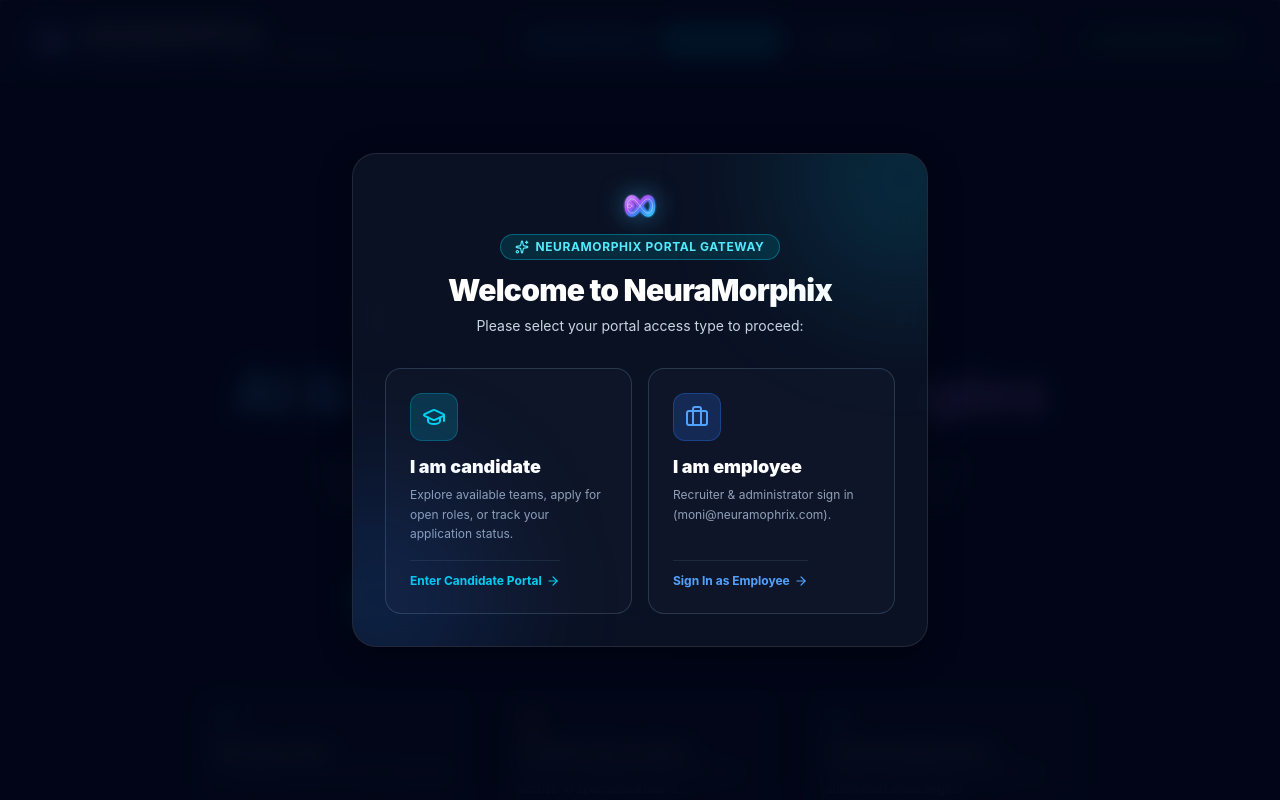
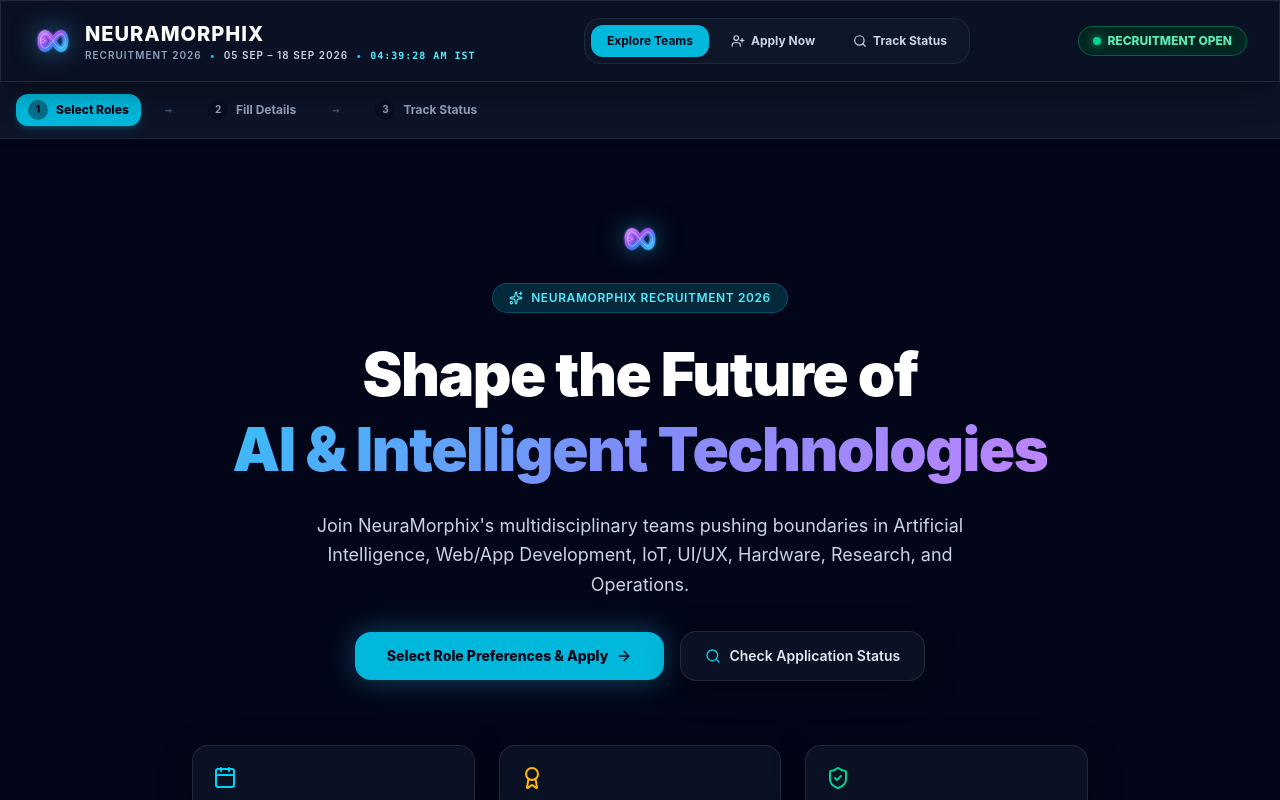
Before and after one commit to YashwantkumarPolaki/NeuraMorphix_recruitment, a React (Vite) app: page / in a window 1280 px wide. Shown: the top 800 px of the page. Built offline with nearby package versions, Linux system fonts and the light colour scheme.

Commit message:
Direct site opening, 1st role compulsory, step navigation added

```diff
--- a/src/App.tsx
+++ b/src/App.tsx
@@ -10,24 +10,16 @@ import { AdminDashboard } from './components/AdminDashboard';
 import {
   Sparkles,
   ArrowRight,
+  ArrowLeft,
   ShieldCheck,
   Search,
   Award,
   Calendar,
   Lock,
-  GraduationCap,
-  Briefcase,
 } from 'lucide-react';
 
 export function App() {
   const [currentTab, setCurrentTab] = useState<'home' | 'apply' | 'track' | 'admin'>('home');
-  const [showRoleModal, setShowRoleModal] = useState<boolean>(() => {
-    try {
-      return !sessionStorage.getItem('neuramorphix_entry_selected');
-    } catch {
-      return true;
-    }
-  });
 
   // Selected Preferences state
   const [firstChoice, setFirstChoice] = useState<string | null>(null);
@@ -60,105 +52,94 @@ export function App() {
     window.scrollTo({ top: 0, behavior: 'smooth' });
   };
 
-  const handleSelectCandidateRole = () => {
-    try {
-      sessionStorage.setItem('neuramorphix_entry_selected', 'candidate');
-    } catch {}
-    setShowRoleModal(false);
-    setCurrentTab('home');
-  };
-
-  const handleSelectEmployeeRole = () => {
-    try {
-      sessionStorage.setItem('neuramorphix_entry_selected', 'employee');
-    } catch {}
-    setShowRoleModal(false);
-    setCurrentTab('admin');
-  };
-
   return (
     <div className="min-h-screen flex flex-col bg-slate-950 text-slate-100 font-sans selection:bg-cyan-500 selection:text-slate-950 relative">
-      {/* INITIAL ENTRY ROLE SELECTION GATEWAY MODAL */}
-      {showRoleModal && (
-        <div className="fixed inset-0 z-50 flex items-center justify-center p-4 bg-slate-950/90 backdrop-blur-md animate-fadeIn">
-          <div className="glass-panel max-w-xl w-full p-8 rounded-3xl border border-cyan-500/30 shadow-2xl relative overflow-hidden space-y-6 text-center">
-            {/* Ambient Background Glow Accent */}
-            <div className="absolute -top-24 -right-24 w-60 h-60 bg-cyan-500/15 rounded-full blur-3xl pointer-events-none"></div>
-            <div className="absolute -bottom-24 -left-24 w-60 h-60 bg-blue-500/15 rounded-full blur-3xl pointer-events-none"></div>
+      {/* Navigation Header */}
+      <Header currentTab={currentTab} onSelectTab={setCurrentTab} />
 
-            <div className="flex justify-center mb-2">
-              <NeuraMorphixLogo size={64} />
-            </div>
+      {/* INTERACTIVE STEP NAVIGATION BAR */}
+      <div className="bg-slate-900/90 border-b border-slate-800/80 py-3 px-4 shadow-md sticky top-20 z-30 backdrop-blur-md">
+        <div className="max-w-7xl mx-auto flex items-center justify-between gap-4">
+          <div className="flex items-center gap-2 sm:gap-6 text-xs font-bold">
+            <button
+              type="button"
+              onClick={() => setCurrentTab('home')}
+              className={`flex items-center gap-2 px-3 py-1.5 rounded-xl transition-all cursor-pointer ${
+                currentTab === 'home'
+                  ? 'bg-cyan-500 text-slate-950 shadow-md shadow-cyan-500/20 font-extrabold'
+                  : 'text-slate-400 hover:text-white hover:bg-slate-800'
+              }`}
+            >
+              <span className="w-5 h-5 rounded-full bg-slate-950/40 flex items-center justify-center text-[10px]">1</span>
+              <span>Select Roles</span>
+            </button>
 
-            <div>
-              <div className="inline-flex items-center gap-1.5 px-3.5 py-1 rounded-full bg-cyan-950/80 border border-cyan-500/40 text-cyan-300 text-xs font-bold uppercase tracking-wider mb-3">
-                <Sparkles className="w-3.5 h-3.5" />
-                NeuraMorphix Portal Gateway
-              </div>
-              <h2 className="text-3xl font-black text-white tracking-tight">Welcome to NeuraMorphix</h2>
-              <p className="text-sm text-slate-300 mt-2 max-w-md mx-auto">
-                Please select your portal access type to proceed:
-              </p>
-            </div>
+            <span className="text-slate-600 font-mono">→</span>
 
-            {/* Role Options Cards */}
-            <div className="grid grid-cols-1 sm:grid-cols-2 gap-4 pt-2">
-              {/* Option: I am candidate */}
+            <button
+              type="button"
+              onClick={() => setCurrentTab('apply')}
+              className={`flex items-center gap-2 px-3 py-1.5 rounded-xl transition-all cursor-pointer ${
+                currentTab === 'apply'
+                  ? 'bg-cyan-500 text-slate-950 shadow-md shadow-cyan-500/20 font-extrabold'
+                  : 'text-slate-400 hover:text-white hover:bg-slate-800'
+              }`}
+            >
+              <span className="w-5 h-5 rounded-full bg-slate-950/40 flex items-center justify-center text-[10px]">2</span>
+              <span>Fill Details</span>
+            </button>
+
+            <span className="text-slate-600 font-mono">→</span>
+
+            <button
+              type="button"
+              onClick={() => setCurrentTab('track')}
+              className={`flex items-center gap-2 px-3 py-1.5 rounded-xl transition-all cursor-pointer ${
+                currentTab === 'track'
+                  ? 'bg-cyan-500 text-slate-950 shadow-md shadow-cyan-500/20 font-extrabold'
+                  : 'text-slate-400 hover:text-white hover:bg-slate-800'
+              }`}
+            >
+              <span className="w-5 h-5 rounded-full bg-slate-950/40 flex items-center justify-center text-[10px]">3</span>
+              <span>Track Status</span>
+            </button>
+          </div>
+
+          {/* Back / Forward Step Buttons */}
+          <div className="flex items-center gap-2">
+            {currentTab === 'apply' && (
               <button
                 type="button"
-                onClick={handleSelectCandidateRole}
-                className="p-6 rounded-2xl bg-slate-900/90 hover:bg-slate-900 border border-slate-700/80 hover:border-cyan-400 text-left transition-all group flex flex-col justify-between hover:shadow-xl hover:shadow-cyan-500/10 cursor-pointer"
+                onClick={() => setCurrentTab('home')}
+                className="px-3.5 py-1.5 rounded-xl bg-slate-800 hover:bg-slate-700 text-cyan-300 text-xs font-semibold border border-slate-700 flex items-center gap-1.5 transition-all cursor-pointer"
               >
-                <div className="space-y-3">
-                  <div className="w-12 h-12 rounded-xl bg-cyan-500/20 text-cyan-400 flex items-center justify-center group-hover:scale-110 transition-transform border border-cyan-500/30">
-                    <GraduationCap className="w-6 h-6" />
-                  </div>
-                  <div>
-                    <h3 className="text-lg font-black text-white group-hover:text-cyan-300 transition-colors">
-                      I am candidate
-                    </h3>
-                    <p className="text-xs text-slate-400 mt-1 leading-relaxed">
-                      Explore available teams, apply for open roles, or track your application status.
-                    </p>
-                  </div>
-                </div>
-                <div className="mt-4 pt-3 border-t border-slate-800 flex items-center gap-1 text-xs font-bold text-cyan-400 group-hover:translate-x-1 transition-transform">
-                  <span>Enter Candidate Portal</span>
-                  <ArrowRight className="w-3.5 h-3.5" />
-                </div>
+                <ArrowLeft className="w-3.5 h-3.5" />
+                <span>Back to Role Selection</span>
               </button>
-
-              {/* Option: I am employee */}
+            )}
+            {currentTab === 'home' && firstChoice && (
               <button
                 type="button"
-                onClick={handleSelectEmployeeRole}
-                className="p-6 rounded-2xl bg-slate-900/90 hover:bg-slate-900 border border-slate-700/80 hover:border-cyan-400 text-left transition-all group flex flex-col justify-between hover:shadow-xl hover:shadow-cyan-500/10 cursor-pointer"
+                onClick={() => setCurrentTab('apply')}
+                className="px-4 py-1.5 rounded-xl bg-cyan-500 hover:bg-cyan-400 text-slate-950 text-xs font-black flex items-center gap-1.5 shadow-md transition-all cursor-pointer hover:scale-105"
               >
-                <div className="space-y-3">
-                  <div className="w-12 h-12 rounded-xl bg-blue-500/20 text-blue-400 flex items-center justify-center group-hover:scale-110 transition-transform border border-blue-500/30">
-                    <Briefcase className="w-6 h-6" />
-                  </div>
-                  <div>
-                    <h3 className="text-lg font-black text-white group-hover:text-cyan-300 transition-colors">
-                      I am employee
-                    </h3>
-                    <p className="text-xs text-slate-400 mt-1 leading-relaxed">
-                      Recruiter & administrator sign in (moni@neuramophrix.com).
-                    </p>
-                  </div>
-                </div>
-                <div className="mt-4 pt-3 border-t border-slate-800 flex items-center gap-1 text-xs font-bold text-blue-400 group-hover:translate-x-1 transition-transform">
-                  <span>Sign In as Employee</span>
-                  <ArrowRight className="w-3.5 h-3.5" />
-                </div>
+                <span>Proceed to Form</span>
+                <ArrowRight className="w-3.5 h-3.5" />
               </button>
-            </div>
+            )}
+            {currentTab === 'track' && (
+              <button
+                type="button"
+                onClick={() => setCurrentTab('home')}
+                className="px-3.5 py-1.5 rounded-xl bg-slate-800 hover:bg-slate-700 text-slate-300 text-xs font-semibold border border-slate-700 flex items-center gap-1.5 transition-all cursor-pointer"
+              >
+                <ArrowLeft className="w-3.5 h-3.5" />
+                <span>Back to Home</span>
+              </button>
+            )}
           </div>
         </div>
-      )}
-
-      {/* Navigation Header */}
-      <Header currentTab={currentTab} onSelectTab={setCurrentTab} onOpenRoleModal={() => setShowRoleModal(true)} />
+      </div>
 
       {/* RECRUITMENT CLOSED BANNER IF APPLICABLE */}
       {!windowStatus.isOpen && (
@@ -269,23 +250,23 @@ export function App() {
         {/* APPLY APPLICATION FORM VIEW */}
         {currentTab === 'apply' && (
           <div>
-            {!firstChoice || !secondChoice ? (
+            {!firstChoice ? (
               <div className="max-w-2xl mx-auto py-16 px-4 text-center space-y-6">
                 <div className="p-8 rounded-2xl glass-panel border-amber-500/30 space-y-4">
                   <span className="px-3 py-1 rounded-full bg-amber-950 text-amber-300 text-xs font-bold uppercase">
-                    Role Preference Required
+                    1st Choice Role Required
                   </span>
-                  <h2 className="text-2xl font-bold text-white">Please Select Your Two Role Preferences</h2>
+                  <h2 className="text-2xl font-bold text-white">Please Select Your Compulsory 1st Role Choice</h2>
                   <p className="text-sm text-slate-300">
-                    Before filling out your personal information, you must select your 🥇 1st Choice and 🥈 2nd Choice team preferences.
+                    Before filling out your personal details, you must select your 🥇 1st Choice team preference (2nd Choice is optional).
                   </p>
                   <button
                     type="button"
                     onClick={() => setCurrentTab('home')}
-                    className="px-6 py-3 rounded-xl bg-cyan-500 hover:bg-cyan-400 text-slate-950 font-bold text-xs shadow-lg inline-flex items-center gap-2"
+                    className="px-6 py-3 rounded-xl bg-cyan-500 hover:bg-cyan-400 text-slate-950 font-bold text-xs shadow-lg inline-flex items-center gap-2 cursor-pointer"
                   >
+                    <ArrowLeft className="w-4 h-4" />
                     Go to Interactive Role Selector
-                    <ArrowRight className="w-4 h-4" />
                   </button>
                 </div>
               </div>
--- a/src/components/AdminDashboard.tsx
+++ b/src/components/AdminDashboard.tsx
@@ -29,17 +29,13 @@ import {
   Key,
   ArrowRight,
   ShieldCheck,
-  GraduationCap,
-  Briefcase,
 } from 'lucide-react';
 
 interface AdminDashboardProps {
   onSelectTab?: (tab: 'home' | 'apply' | 'track' | 'admin') => void;
 }
 
-export const AdminDashboard: React.FC<AdminDashboardProps> = ({ onSelectTab }) => {
-  // Option selection before login: 'candidate' | 'employee'
-  const [userRoleOption, setUserRoleOption] = useState<'employee' | 'candidate'>('employee');
+export const AdminDashboard: React.FC<AdminDashboardProps> = () => {
   // Admin auth state
   const [sessionUser, setSessionUser] = useState<AdminUser | null>(() => {
     try {
@@ -377,87 +373,13 @@ export const AdminDashboard: React.FC<AdminDashboardProps> = ({ onSelectTab }) =
               <ShieldCheck className="w-3.5 h-3.5" />
               NeuraMorphix Access Portal
             </div>
-            <h2 className="text-2xl font-black text-white tracking-tight">System Authentication</h2>
+            <h2 className="text-2xl font-black text-white tracking-tight">Recruiter Sign In</h2>
             <p className="text-xs text-slate-400">
-              Select your access option before proceeding to login.
+              Enter your authorized recruiter or employee credentials to access management dashboard.
             </p>
           </div>
 
-          {/* Role Option Selector Bar */}
-          <div className="bg-slate-950/90 p-1.5 rounded-2xl border border-slate-800 grid grid-cols-2 gap-2">
-            <button
-              type="button"
-              onClick={() => setUserRoleOption('candidate')}
-              className={`py-3 px-3.5 rounded-xl text-xs font-extrabold transition-all flex items-center justify-center gap-2 ${
-                userRoleOption === 'candidate'
-                  ? 'bg-cyan-500 text-slate-950 shadow-md shadow-cyan-500/20'
-                  : 'text-slate-400 hover:text-white hover:bg-slate-900'
-              }`}
-            >
-              <GraduationCap className="w-4 h-4 shrink-0" />
-              <span>I am Candidate</span>
-            </button>
-
-            <button
-              type="button"
-              onClick={() => setUserRoleOption('employee')}
-              className={`py-3 px-3.5 rounded-xl text-xs font-extrabold transition-all flex items-center justify-center gap-2 ${
-                userRoleOption === 'employee'
-                  ? 'bg-cyan-500 text-slate-950 shadow-md shadow-cyan-500/20'
-                  : 'text-slate-400 hover:text-white hover:bg-slate-900'
-              }`}
-            >
-              <Briefcase className="w-4 h-4 shrink-0" />
-              <span>I am Employee</span>
-            </button>
-          </div>
-
-          {/* Option 1: Candidate Access View */}
-          {userRoleOption === 'candidate' ? (
-            <div className="p-6 rounded-2xl bg-slate-900/90 border border-slate-800 text-center space-y-5 animate-fadeIn">
-              <div className="w-14 h-14 rounded-2xl bg-cyan-500/20 text-cyan-400 flex items-center justify-center mx-auto border border-cyan-500/30">
-                <GraduationCap className="w-7 h-7" />
-              </div>
-              <div>
-                <h3 className="text-xl font-extrabold text-white">Candidate Portal Access</h3>
-                <p className="text-xs text-slate-400 mt-1 leading-relaxed max-w-xs mx-auto">
-                  Submit your recruitment application or check your current application status.
-                </p>
-              </div>
-
-              <div className="grid grid-cols-1 sm:grid-cols-2 gap-3 pt-2">
-                <button
-                  type="button"
-                  onClick={() => onSelectTab && onSelectTab('apply')}
-                  className="py-3 px-4 rounded-xl bg-cyan-500 hover:bg-cyan-400 text-slate-950 font-black text-xs shadow-lg flex items-center justify-center gap-2 transition-all"
-                >
-                  <Sparkles className="w-4 h-4" />
-                  <span>Apply Now</span>
-                </button>
-
-                <button
-                  type="button"
-                  onClick={() => onSelectTab && onSelectTab('track')}
-                  className="py-3 px-4 rounded-xl bg-slate-800 hover:bg-slate-700 text-white font-bold text-xs border border-slate-700 flex items-center justify-center gap-2 transition-all"
-                >
-                  <Search className="w-4 h-4 text-cyan-400" />
-                  <span>Track Status</span>
-                </button>
-              </div>
-
-              <div className="pt-2 border-t border-slate-800">
-                <button
-                  type="button"
-                  onClick={() => onSelectTab && onSelectTab('home')}
-                  className="text-xs text-cyan-400 hover:text-cyan-300 font-semibold underline underline-offset-4"
-                >
-                  Explore All Teams & Open Roles &rarr;
-                </button>
-              </div>
-            </div>
-          ) : (
-            /* Option 2: Employee Login Form View */
-            <div className="space-y-6 animate-fadeIn">
+          <div className="space-y-6 animate-fadeIn">
               {/* Error Alert */}
               {authError && (
                 <div className="p-3.5 rounded-xl bg-rose-950/70 border border-rose-500/50 text-rose-200 text-xs flex items-start gap-2.5 animate-fadeIn">
@@ -580,7 +502,6 @@ export const AdminDashboard: React.FC<AdminDashboardProps> = ({ onSelectTab }) =
                 </div>
               </div>
             </div>
-          )}
         </div>
       </div>
     );
--- a/src/components/Header.tsx
+++ b/src/components/Header.tsx
@@ -6,10 +6,9 @@ import { Search, UserPlus } from 'lucide-react';
 interface HeaderProps {
   currentTab: 'home' | 'apply' | 'track' | 'admin';
   onSelectTab: (tab: 'home' | 'apply' | 'track' | 'admin') => void;
-  onOpenRoleModal?: () => void;
 }
 
-export const Header: React.FC<HeaderProps> = ({ currentTab, onSelectTab, onOpenRoleModal }) => {
+export const Header: React.FC<HeaderProps> = ({ currentTab, onSelectTab }) => {
   const windowStatus = DatabaseService.isRecruitmentOpen();
   const [timeStr, setTimeStr] = React.useState('');
 
@@ -54,16 +53,6 @@ export const Header: React.FC<HeaderProps> = ({ currentTab, onSelectTab, onOpenR
 
         {/* Navigation Tabs */}
         <nav className="hidden md:flex items-center gap-1.5 bg-slate-900/90 p-1.5 rounded-2xl border border-slate-800">
-          {onOpenRoleModal && (
-            <button
-              type="button"
-              onClick={onOpenRoleModal}
-              className="px-3 py-2 rounded-xl text-xs font-extrabold bg-cyan-950 text-cyan-300 border border-cyan-500/30 hover:bg-cyan-900 transition-all flex items-center gap-1.5"
-            >
-              <span>Change Portal Role</span>
-            </button>
-          )}
-
           <button
             type="button"
             onClick={() => onSelectTab('home')}
```
Also changed, not shown: src/components/ApplicationForm.tsx (+6 -4 lines), src/components/RoleSelectionSection.tsx (+21 -20 lines).
